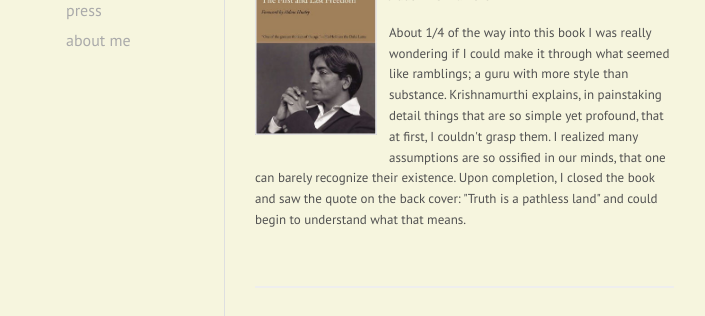
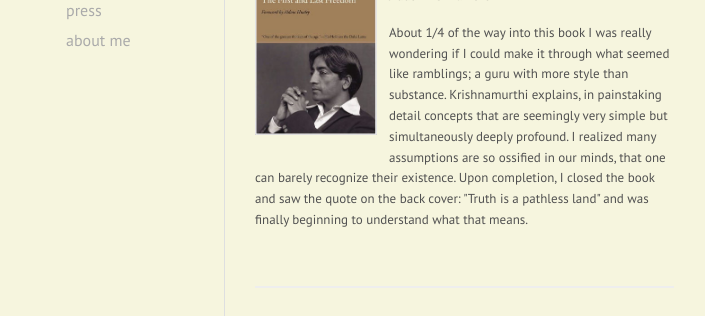
Before and after one commit to qasar/qasar.github.io, a Jekyll site: the page built from books.md, in a window 1280 px wide and 900 px high. Shown: the part 168-484 px from the top of the window, without its empty margins (35-740 px from the left). Built offline with Jekyll 4.4.1, drawn with Linux system fonts in a browser that asks for light colours.

Commit message:
Update books.md

```diff
--- a/books.md
+++ b/books.md
@@ -10,7 +10,7 @@ permalink: /books/
 
 <p>Jiddu Krishnamurti</p>
 
-<p>About 1/4 of the way into this book I was really wondering if I could make it through what seemed like ramblings; a guru with more style than substance. Krishnamurthi explains, in painstaking detail things that are so simple yet profound, that at first, I couldn't grasp them. I realized many assumptions are so ossified in our minds, that one can barely recognize their existence. Upon completion, I closed the book and saw the quote on the back cover: "Truth is a pathless land" and could begin to understand what that means.</p>
+<p>About 1/4 of the way into this book I was really wondering if I could make it through what seemed like ramblings; a guru with more style than substance. Krishnamurthi explains, in painstaking detail concepts that are seemingly very simple but simultaneously deeply profound. I realized many assumptions are so ossified in our minds, that one can barely recognize their existence. Upon completion, I closed the book and saw the quote on the back cover: "Truth is a pathless land" and was finally beginning to understand what that means.</p>
 
 </div>
 <hr>
```
